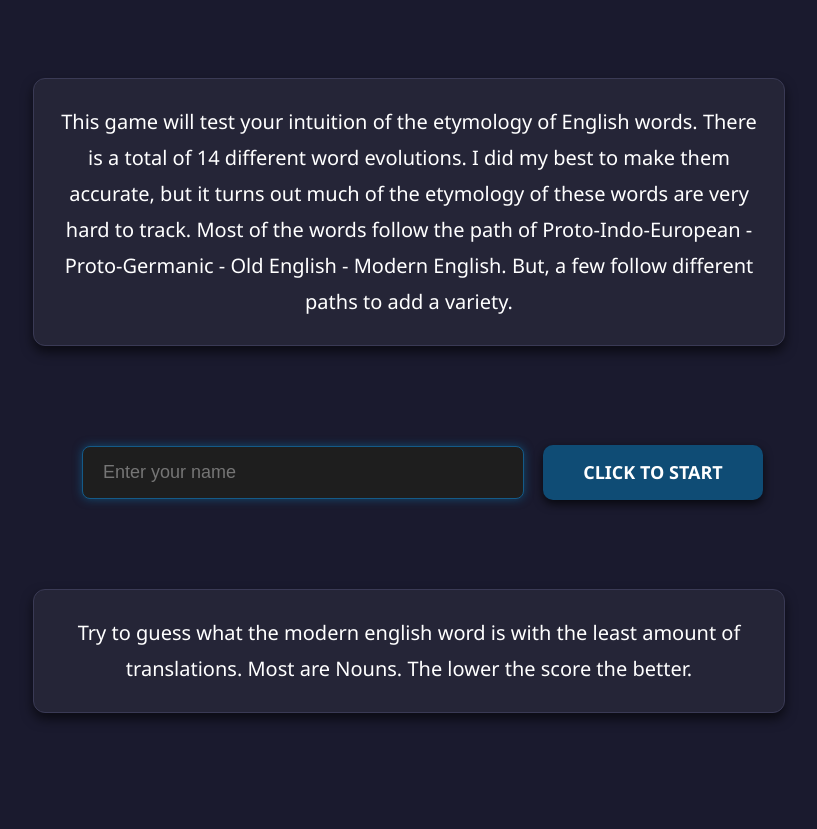
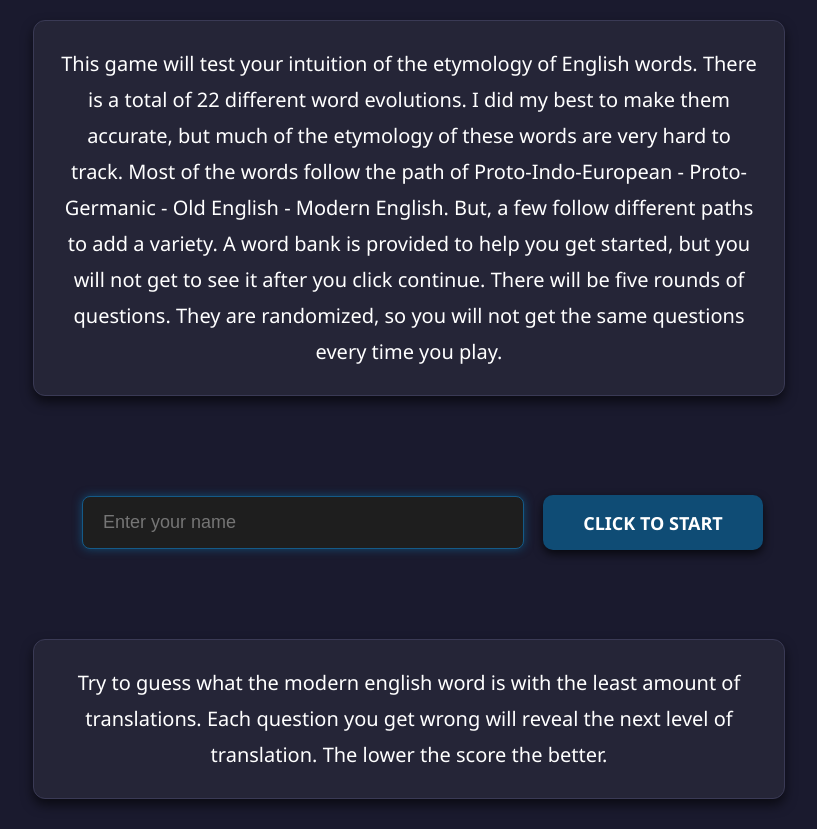
Before and after one commit to Willywombat-git/Indo-European-Word-Game, a plain HTML site: page Indo_European_Word_Game.html in a window 1280 px wide. Shown: the whole page, without its empty margins (231-1048 px from the left). Before the commit the page ends 800 px from the top, so only its background shows below. Drawn offline with Linux system fonts and the light colour scheme.

Commit message:
Updated Intro words and readme.

```diff
--- a/Indo_European_Word_Game.html
+++ b/Indo_European_Word_Game.html
@@ -584,19 +584,21 @@
         <div id="opening">
             <p class="intro">
                 This game will test your intuition of the etymology of English words.
-                There is a total of 14 different word evolutions.
-                I did my best to make them accurate, but it turns out
+                There is a total of 22 different word evolutions.
+                I did my best to make them accurate, but
                 much of the etymology of these words are very hard to track.
                 Most of the words follow the path of Proto-Indo-European -
                 Proto-Germanic - Old English - Modern English.
                 But, a few follow different paths to add a variety.
+                A word bank is provided to help you get started, but you will not get to see it after you click continue.
+                There will be five rounds of questions. They are randomized, so you will not get the same questions every time you play.
             </p>
             <div id="Name_Input_Container">
                 <input type="text" id="Name_Input" placeholder="Enter your name" autocomplete="off">
                 <button id="startButton" class="button">Click to Start</button>
             </div>
             <p class="intro">
-                Try to guess what the modern english word is with the least amount of translations. Most are Nouns. The
+                Try to guess what the modern english word is with the least amount of translations. Each question you get wrong will reveal the next level of translation. The
                 lower the score the better.
             </p>
         </div>
```
Also changed, not shown: 1 other file.
